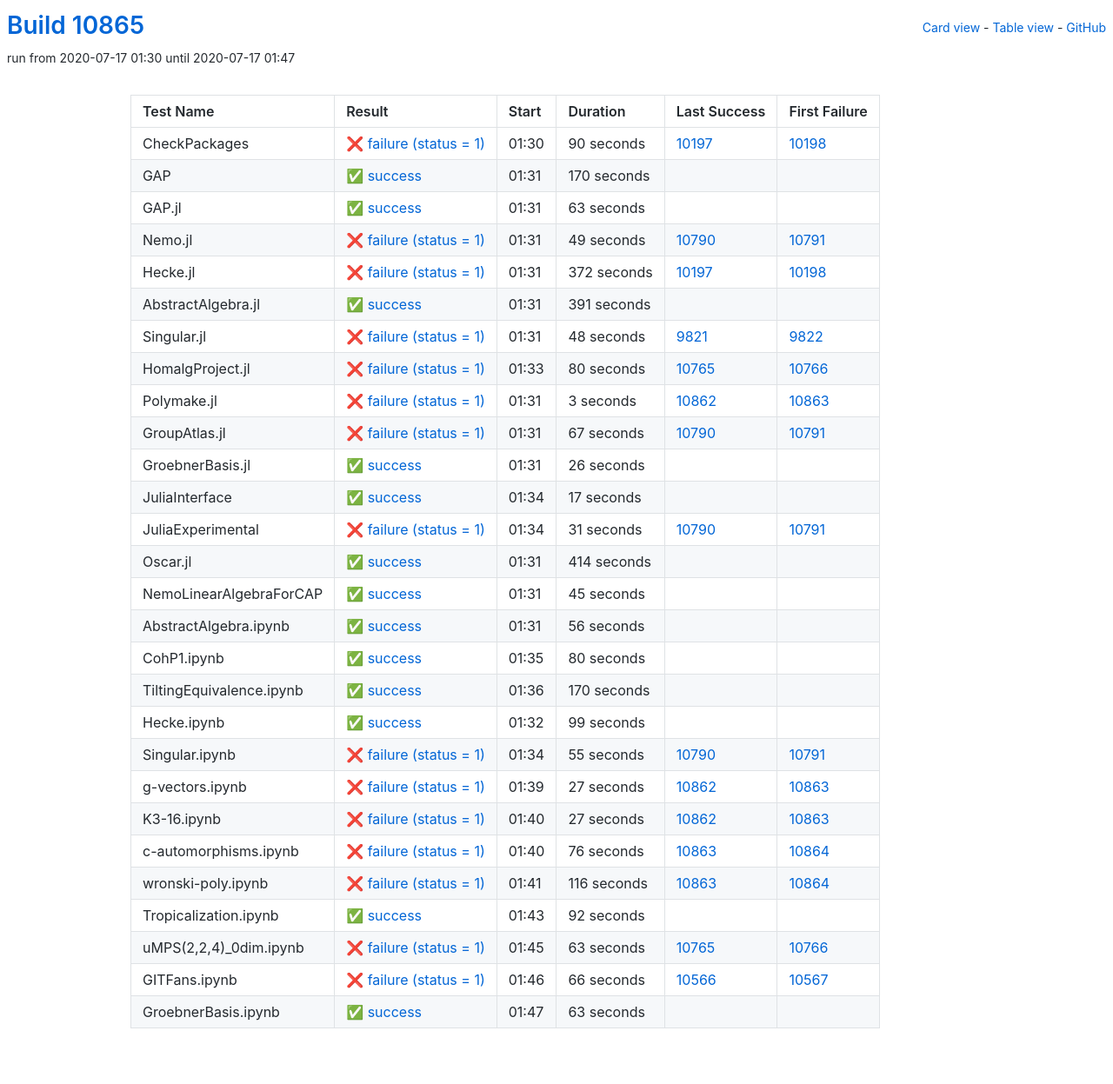
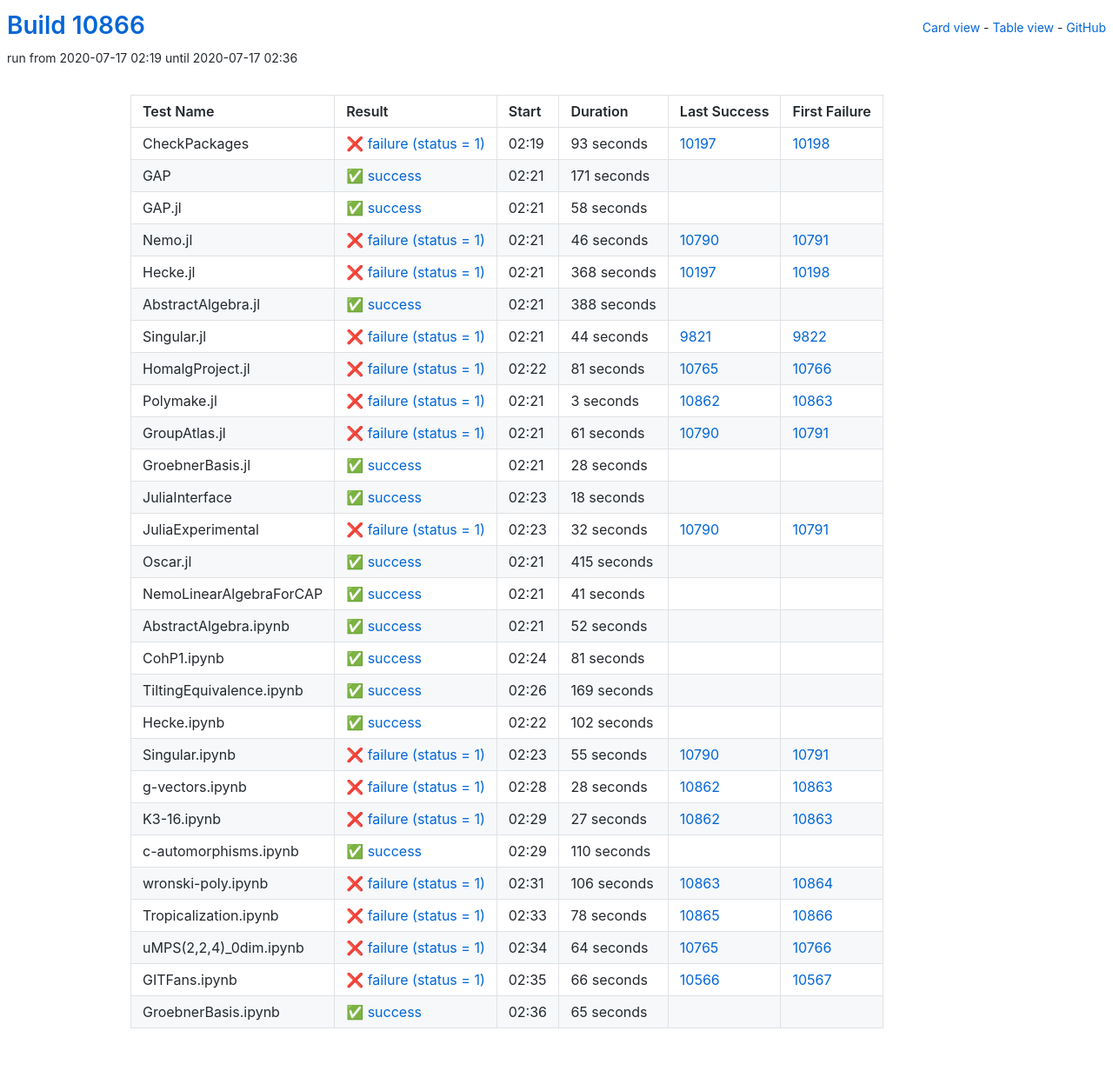
Before and after one commit to oscar-system/oscar-ci-status, a Jekyll site: the page built from table.html, in a window 1280 px wide. Shown: the whole page at 87% size. Built offline with Jekyll 4.4.1, drawn with Linux system fonts in a browser that asks for light colours.

Commit message:
Build #10866

```diff
--- a/_data/ci.yml
+++ b/_data/ci.yml
@@ -1,6 +1,6 @@
 ---
-build: 10865
-build_url: https://oscarci.mathematik.uni-kl.de/job/oscar/10865/
+build: 10866
+build_url: https://oscarci.mathematik.uni-kl.de/job/oscar/10866/
 job: oscar
 organization: oscar-system
 repo: oscar-ci-status
@@ -8,104 +8,104 @@
 tests:
 - name: CheckPackages
   id: checkpackages
-  log: https://oscarci.mathematik.uni-kl.de/job/oscar/10865/artifact/logs/build-10865/CheckPackages.log
-  start: 2020-07-17 01:30
+  log: https://oscarci.mathematik.uni-kl.de/job/oscar/10866/artifact/logs/build-10866/CheckPackages.log
+  start: 2020-07-17 02:19
   success: false
   exitcode: 1
   status: failure
-  duration: 90
+  duration: 93
   last_success: 10197
   last_success_url: https://oscarci.mathematik.uni-kl.de/job/oscar/10197/
   first_failure: 10198
   first_failure_url: https://oscarci.mathematik.uni-kl.de/job/oscar/10198/
 - name: GAP
   id: gap
-  log: https://oscarci.mathematik.uni-kl.de/job/oscar/10865/artifact/logs/build-10865/GAP.log
-  start: 2020-07-17 01:31
+  log: https://oscarci.mathematik.uni-kl.de/job/oscar/10866/artifact/logs/build-10866/GAP.log
+  start: 2020-07-17 02:21
   success: true
   exitcode: 0
   status: success
-  duration: 170
+  duration: 171
   last_success: false
   last_success_url:
   first_failure: false
   first_failure_url:
 - name: GAP.jl
   id: gap-jl
-  log: https://oscarci.mathematik.uni-kl.de/job/oscar/10865/artifact/logs/build-10865/GAP.jl.log
-  start: 2020-07-17 01:31
+  log: https://oscarci.mathematik.uni-kl.de/job/oscar/10866/artifact/logs/build-10866/GAP.jl.log
+  start: 2020-07-17 02:21
   success: true
   exitcode: 0
   status: success
-  duration: 63
+  duration: 58
   last_success: false
   last_success_url:
   first_failure: false
   first_failure_url:
 - name: Nemo.jl
   id: nemo-jl
-  log: https://oscarci.mathematik.uni-kl.de/job/oscar/10865/artifact/logs/build-10865/Nemo.jl.log
-  start: 2020-07-17 01:31
+  log: https://oscarci.mathematik.uni-kl.de/job/oscar/10866/artifact/logs/build-10866/Nemo.jl.log
+  start: 2020-07-17 02:21
   success: false
   exitcode: 1
   status: failure
-  duration: 49
+  duration: 46
   last_success: 10790
   last_success_url: https://oscarci.mathematik.uni-kl.de/job/oscar/10790/
   first_failure: 10791
   first_failure_url: https://oscarci.mathematik.uni-kl.de/job/oscar/10791/
 - name: Hecke.jl
   id: hecke-jl
-  log: https://oscarci.mathematik.uni-kl.de/job/oscar/10865/artifact/logs/build-10865/Hecke.jl.log
-  start: 2020-07-17 01:31
+  log: https://oscarci.mathematik.uni-kl.de/job/oscar/10866/artifact/logs/build-10866/Hecke.jl.log
+  start: 2020-07-17 02:21
   success: false
   exitcode: 1
   status: failure
-  duration: 372
+  duration: 368
   last_success: 10197
   last_success_url: https://oscarci.mathematik.uni-kl.de/job/oscar/10197/
   first_failure: 10198
   first_failure_url: https://oscarci.mathematik.uni-kl.de/job/oscar/10198/
 - name: AbstractAlgebra.jl
   id: abstractalgebra-jl
-  log: https://oscarci.mathematik.uni-kl.de/job/oscar/10865/artifact/logs/build-10865/AbstractAlgebra.jl.log
-  start: 2020-07-17 01:31
+  log: https://oscarci.mathematik.uni-kl.de/job/oscar/10866/artifact/logs/build-10866/AbstractAlgebra.jl.log
+  start: 2020-07-17 02:21
   success: true
   exitcode: 0
   status: success
-  duration: 391
+  duration: 388
   last_success: false
   last_success_url:
   first_failure: false
   first_failure_url:
 - name: Singular.jl
   id: singular-jl
-  log: https://oscarci.mathematik.uni-kl.de/job/oscar/10865/artifact/logs/build-10865/Singular.jl.log
-  start: 2020-07-17 01:31
+  log: https://oscarci.mathematik.uni-kl.de/job/oscar/10866/artifact/logs/build-10866/Singular.jl.log
+  start: 2020-07-17 02:21
   success: false
   exitcode: 1
   status: failure
-  duration: 48
+  duration: 44
   last_success: 9821
   last_success_url: https://oscarci.mathematik.uni-kl.de/job/oscar/9821/
   first_failure: 9822
   first_failure_url: https://oscarci.mathematik.uni-kl.de/job/oscar/9822/
 - name: HomalgProject.jl
   id: homalgproject-jl
-  log: https://oscarci.mathematik.uni-kl.de/job/oscar/10865/artifact/logs/build-10865/HomalgProject.jl.log
-  start: 2020-07-17 01:33
+  log: https://oscarci.mathematik.uni-kl.de/job/oscar/10866/artifact/logs/build-10866/HomalgProject.jl.log
+  start: 2020-07-17 02:22
   success: false
   exitcode: 1
   status: failure
-  duration: 80
+  duration: 81
   last_success: 10765
   last_success_url: https://oscarci.mathematik.uni-kl.de/job/oscar/10765/
   first_failure: 10766
   first_failure_url: https://oscarci.mathematik.uni-kl.de/job/oscar/10766/
 - name: Polymake.jl
   id: polymake-jl
-  log: https://oscarci.mathematik.uni-kl.de/job/oscar/10865/artifact/logs/build-10865/Polymake.jl.log
-  start: 2020-07-17 01:31
+  log: https://oscarci.mathematik.uni-kl.de/job/oscar/10866/artifact/logs/build-10866/Polymake.jl.log
+  start: 2020-07-17 02:21
   success: false
   exitcode: 1
   status: failure
@@ -116,128 +116,128 @@
   first_failure_url: https://oscarci.mathematik.uni-kl.de/job/oscar/10863/
 - name: GroupAtlas.jl
   id: groupatlas-jl
-  log: https://oscarci.mathematik.uni-kl.de/job/oscar/10865/artifact/logs/build-10865/GroupAtlas.jl.log
-  start: 2020-07-17 01:31
+  log: https://oscarci.mathematik.uni-kl.de/job/oscar/10866/artifact/logs/build-10866/GroupAtlas.jl.log
+  start: 2020-07-17 02:21
   success: false
   exitcode: 1
   status: failure
-  duration: 67
+  duration: 61
   last_success: 10790
   last_success_url: https://oscarci.mathematik.uni-kl.de/job/oscar/10790/
   first_failure: 10791
   first_failure_url: https://oscarci.mathematik.uni-kl.de/job/oscar/10791/
 - name: GroebnerBasis.jl
   id: groebnerbasis-jl
-  log: https://oscarci.mathematik.uni-kl.de/job/oscar/10865/artifact/logs/build-10865/GroebnerBasis.jl.log
-  start: 2020-07-17 01:31
+  log: https://oscarci.mathematik.uni-kl.de/job/oscar/10866/artifact/logs/build-10866/GroebnerBasis.jl.log
+  start: 2020-07-17 02:21
   success: true
   exitcode: 0
   status: success
-  duration: 26
+  duration: 28
   last_success: false
   last_success_url:
   first_failure: false
   first_failure_url:
 - name: JuliaInterface
   id: juliainterface
-  log: https://oscarci.mathematik.uni-kl.de/job/oscar/10865/artifact/logs/build-10865/JuliaInterface.log
-  start: 2020-07-17 01:34
+  log: https://oscarci.mathematik.uni-kl.de/job/oscar/10866/artifact/logs/build-10866/JuliaInterface.log
+  start: 2020-07-17 02:23
   success: true
   exitcode: 0
   status: success
-  duration: 17
+  duration: 18
   last_success: false
   last_success_url:
   first_failure: false
   first_failure_url:
 - name: JuliaExperimental
   id: juliaexperimental
-  log: https://oscarci.mathematik.uni-kl.de/job/oscar/10865/artifact/logs/build-10865/JuliaExperimental.log
-  start: 2020-07-17 01:34
+  log: https://oscarci.mathematik.uni-kl.de/job/oscar/10866/artifact/logs/build-10866/JuliaExperimental.log
+  start: 2020-07-17 02:23
   success: false
   exitcode: 1
   status: failure
-  duration: 31
+  duration: 32
   last_success: 10790
   last_success_url: https://oscarci.mathematik.uni-kl.de/job/oscar/10790/
   first_failure: 10791
   first_failure_url: https://oscarci.mathematik.uni-kl.de/job/oscar/10791/
 - name: Oscar.jl
   id: oscar-jl
-  log: https://oscarci.mathematik.uni-kl.de/job/oscar/10865/artifact/logs/build-10865/Oscar.jl.log
-  start: 2020-07-17 01:31
+  log: https://oscarci.mathematik.uni-kl.de/job/oscar/10866/artifact/logs/build-10866/Oscar.jl.log
+  start: 2020-07-17 02:21
   success: true
   exitcode: 0
   status: success
-  duration: 414
+  duration: 415
   last_success: false
   last_success_url:
   first_failure: false
   first_failure_url:
 - name: NemoLinearAlgebraForCAP
   id: nemolinearalgebraforcap
-  log: https://oscarci.mathematik.uni-kl.de/job/oscar/10865/artifact/logs/build-10865/NemoLinearAlgebraForCAP.log
-  start: 2020-07-17 01:31
+  log: https://oscarci.mathematik.uni-kl.de/job/oscar/10866/artifact/logs/build-10866/NemoLinearAlgebraForCAP.log
+  start: 2020-07-17 02:21
   success: true
   exitcode: 0
   status: success
-  duration: 45
+  duration: 41
   last_success: false
   last_success_url:
   first_failure: false
   first_failure_url:
 - name: AbstractAlgebra.ipynb
   id: abstractalgebra-ipynb
-  log: https://oscarci.mathematik.uni-kl.de/job/oscar/10865/artifact/logs/build-10865/AbstractAlgebra.ipynb.log
-  start: 2020-07-17 01:31
+  log: https://oscarci.mathematik.uni-kl.de/job/oscar/10866/artifact/logs/build-10866/AbstractAlgebra.ipynb.log
+  start: 2020-07-17 02:21
   success: true
   exitcode: 0
   status: success
-  duration: 56
+  duration: 52
   last_success: false
   last_success_url:
   first_failure: false
   first_failure_url:
 - name: CohP1.ipynb
   id: cohp1-ipynb
-  log: https://oscarci.mathematik.uni-kl.de/job/oscar/10865/artifact/logs/build-10865/CohP1.ipynb.log
-  start: 2020-07-17 01:35
+  log: https://oscarci.mathematik.uni-kl.de/job/oscar/10866/artifact/logs/build-10866/CohP1.ipynb.log
+  start: 2020-07-17 02:24
   success: true
   exitcode: 0
   status: success
-  duration: 80
+  duration: 81
   last_success: false
   last_success_url:
   first_failure: false
   first_failure_url:
 - name: TiltingEquivalence.ipynb
   id: tiltingequivalence-ipynb
-  log: https://oscarci.mathematik.uni-kl.de/job/oscar/10865/artifact/logs/build-10865/TiltingEquivalence.ipynb.log
-  start: 2020-07-17 01:36
+  log: https://oscarci.mathematik.uni-kl.de/job/oscar/10866/artifact/logs/build-10866/TiltingEquivalence.ipynb.log
+  start: 2020-07-17 02:26
   success: true
   exitcode: 0
   status: success
-  duration: 170
+  duration: 169
   last_success: false
   last_success_url:
   first_failure: false
   first_failure_url:
 - name: Hecke.ipynb
   id: hecke-ipynb
-  log: https://oscarci.mathematik.uni-kl.de/job/oscar/10865/artifact/logs/build-10865/Hecke.ipynb.log
-  start: 2020-07-17 01:32
+  log: https://oscarci.mathematik.uni-kl.de/job/oscar/10866/artifact/logs/build-10866/Hecke.ipynb.log
+  start: 2020-07-17 02:22
   success: true
   exitcode: 0
   status: success
-  duration: 99
+  duration: 102
   last_success: false
   last_success_url:
   first_failure: false
   first_failure_url:
 - name: Singular.ipynb
   id: singular-ipynb
-  log: https://oscarci.mathematik.uni-kl.de/job/oscar/10865/artifact/logs/build-10865/Singular.ipynb.log
-  start: 2020-07-17 01:34
+  log: https://oscarci.mathematik.uni-kl.de/job/oscar/10866/artifact/logs/build-10866/Singular.ipynb.log
+  start: 2020-07-17 02:23
   success: false
   exitcode: 1
   status: failure
@@ -248,20 +248,20 @@
   first_failure_url: https://oscarci.mathematik.uni-kl.de/job/oscar/10791/
 - name: g-vectors.ipynb
   id: g-vectors-ipynb
-  log: https://oscarci.mathematik.uni-kl.de/job/oscar/10865/artifact/logs/build-10865/g-vectors.ipynb.log
-  start: 2020-07-17 01:39
+  log: https://oscarci.mathematik.uni-kl.de/job/oscar/10866/artifact/logs/build-10866/g-vectors.ipynb.log
+  start: 2020-07-17 02:28
   success: false
   exitcode: 1
   status: failure
-  duration: 27
+  duration: 28
   last_success: 10862
   last_success_url: https://oscarci.mathematik.uni-kl.de/job/oscar/10862/
   first_failure: 10863
   first_failure_url: https://oscarci.mathematik.uni-kl.de/job/oscar/10863/
 - name: K3-16.ipynb
   id: k3-16-ipynb
-  log: https://oscarci.mathematik.uni-kl.de/job/oscar/10865/artifact/logs/build-10865/K3-16.ipynb.log
-  start: 2020-07-17 01:40
+  log: https://oscarci.mathematik.uni-kl.de/job/oscar/10866/artifact/logs/build-10866/K3-16.ipynb.log
+  start: 2020-07-17 02:29
   success: false
   exitcode: 1
   status: failure
@@ -272,56 +272,56 @@
   first_failure_url: https://oscarci.mathematik.uni-kl.de/job/oscar/10863/
 - name: c-automorphisms.ipynb
   id: c-automorphisms-ipynb
-  log: https://oscarci.mathematik.uni-kl.de/job/oscar/10865/artifact/logs/build-10865/c-automorphisms.ipynb.log
-  start: 2020-07-17 01:40
+  log: https://oscarci.mathematik.uni-kl.de/job/oscar/10866/artifact/logs/build-10866/c-automorphisms.ipynb.log
+  start: 2020-07-17 02:29
+  success: true
+  exitcode: 0
+  status: success
+  duration: 110
+  last_success: false
+  last_success_url:
+  first_failure: false
+  first_failure_url:
+- name: wronski-poly.ipynb
+  id: wronski-poly-ipynb
+  log: https://oscarci.mathematik.uni-kl.de/job/oscar/10866/artifact/logs/build-10866/wronski-poly.ipynb.log
+  start: 2020-07-17 02:31
   success: false
   exitcode: 1
   status: failure
-  duration: 76
-  last_success: 10863
-  last_success_url: https://oscarci.mathematik.uni-kl.de/job/oscar/10863/
-  first_failure: 10864
-  first_failure_url: https://oscarci.mathematik.uni-kl.de/job/oscar/10864/
-- name: wronski-poly.ipynb
-  id: wronski-poly-ipynb
-  log: https://oscarci.mathematik.uni-kl.de/job/oscar/10865/artifact/logs/build-10865/wronski-poly.ipynb.log
-  start: 2020-07-17 01:41
-  success: false
-  exitcode: 1
-  status: failure
-  duration: 116
+  duration: 106
   last_success: 10863
   last_success_url: https://oscarci.mathematik.uni-kl.de/job/oscar/10863/
   first_failure: 10864
   first_failure_url: https://oscarci.mathematik.uni-kl.de/job/oscar/10864/
 - name: Tropicalization.ipynb
   id: tropicalization-ipynb
-  log: https://oscarci.mathematik.uni-kl.de/job/oscar/10865/artifact/logs/build-10865/Tropicalization.ipynb.log
-  start: 2020-07-17 01:43
-  success: true
-  exitcode: 0
-  status: success
-  duration: 92
-  last_success: false
-  last_success_url:
-  first_failure: false
-  first_failure_url:
-- name: uMPS(2,2,4)_0dim.ipynb
-  id: umps-2-2-4-0dim-ipynb
-  log: https://oscarci.mathematik.uni-kl.de/job/oscar/10865/artifact/logs/build-10865/uMPS-2-2-4-_0dim.ipynb.log
-  start: 2020-07-17 01:45
+  log: https://oscarci.mathematik.uni-kl.de/job/oscar/10866/artifact/logs/build-10866/Tropicalization.ipynb.log
+  start: 2020-07-17 02:33
   success: false
   exitcode: 1
   status: failure
-  duration: 63
+  duration: 78
+  last_success: 10865
+  last_success_url: https://oscarci.mathematik.uni-kl.de/job/oscar/10865/
+  first_failure: 10866
+  first_failure_url: https://oscarci.mathematik.uni-kl.de/job/oscar/10866/
+- name: uMPS(2,2,4)_0dim.ipynb
+  id: umps-2-2-4-0dim-ipynb
+  log: https://oscarci.mathematik.uni-kl.de/job/oscar/10866/artifact/logs/build-10866/uMPS-2-2-4-_0dim.ipynb.log
+  start: 2020-07-17 02:34
+  success: false
+  exitcode: 1
+  status: failure
+  duration: 64
   last_success: 10765
   last_success_url: https://oscarci.mathematik.uni-kl.de/job/oscar/10765/
   first_failure: 10766
   first_failure_url: https://oscarci.mathematik.uni-kl.de/job/oscar/10766/
 - name: GITFans.ipynb
   id: gitfans-ipynb
-  log: https://oscarci.mathematik.uni-kl.de/job/oscar/10865/artifact/logs/build-10865/GITFans.ipynb.log
-  start: 2020-07-17 01:46
+  log: https://oscarci.mathematik.uni-kl.de/job/oscar/10866/artifact/logs/build-10866/GITFans.ipynb.log
+  start: 2020-07-17 02:35
   success: false
   exitcode: 1
   status: failure
@@ -332,12 +332,12 @@
   first_failure_url: https://oscarci.mathematik.uni-kl.de/job/oscar/10567/
 - name: GroebnerBasis.ipynb
   id: groebnerbasis-ipynb
-  log: https://oscarci.mathematik.uni-kl.de/job/oscar/10865/artifact/logs/build-10865/GroebnerBasis.ipynb.log
-  start: 2020-07-17 01:47
+  log: https://oscarci.mathematik.uni-kl.de/job/oscar/10866/artifact/logs/build-10866/GroebnerBasis.ipynb.log
+  start: 2020-07-17 02:36
   success: true
   exitcode: 0
   status: success
-  duration: 63
+  duration: 65
   last_success: false
   last_success_url:
   first_failure: false
```
Also changed, not shown: README.md.
